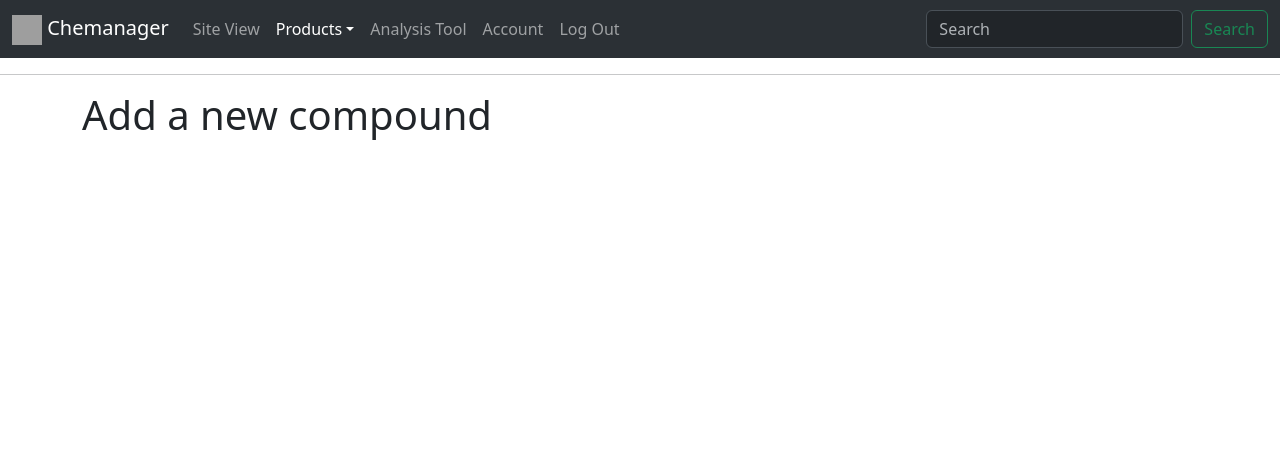
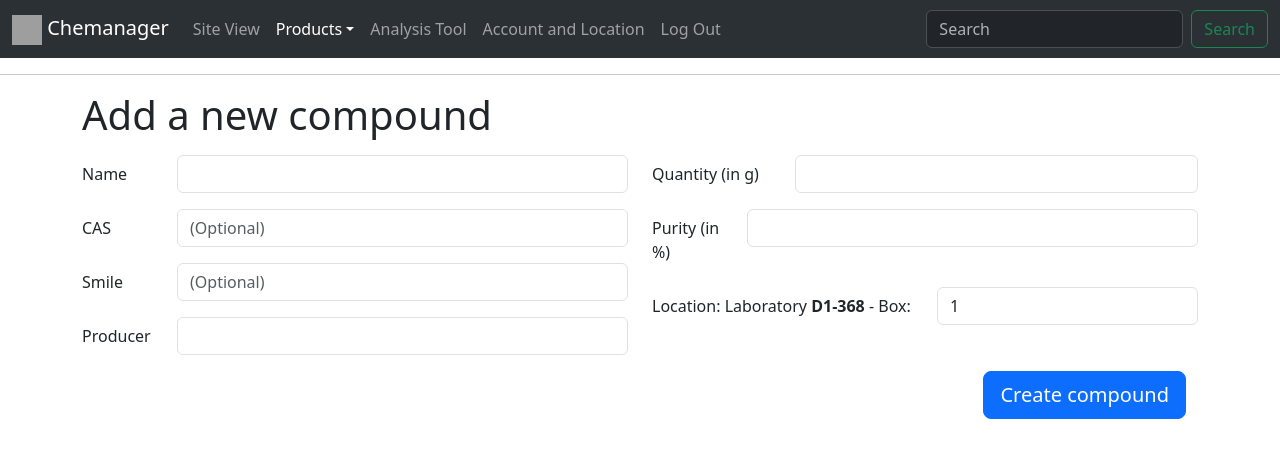
Before and after one commit to 4xel-C/CS50W_Final-project, a Django app: page /inventory/add in a window 1280 px wide. Shown: the top 458 px of the page. Run offline with Django 5.2, Linux system fonts and the light colour scheme; a user stored in the database is signed in; data comes from the database, SQL or seed files in the repository; both versions use the stored data as it was after the commit; grey boxes are pictures that could not be loaded.

Commit message:
Implementation of API route to edit a new product and implementation of create compound page.

```diff
--- a/chemanager/static/chemanager/add.js
+++ b/chemanager/static/chemanager/add.js
@@ -1 +1,44 @@
-let sketcher = new ChemDoodle.SketcherCanvas('sketcher', 500, 300, {useServices:true, oneMolecule:true});
+import { createProduct } from "./api.js";
+import { showAlert } from "./helpers.js";
+
+document.addEventListener('DOMContentLoaded', () => {
+
+    // Create query selectors
+    const locationInput = document.querySelector('#inputLocation');
+    const submitButton = document.querySelector('.submitButton')
+
+    // Create grouped queryselectors for inputs
+    const inputs = document.querySelectorAll('input');
+
+    // Create event listener for the submit button
+    submitButton.addEventListener('click', async () => {
+
+        let data = {
+            'name': inputs[0].value,
+            'cas': inputs[1].value,
+            'smile': inputs[2].value,
+            'producer': inputs[3].value,
+            'quantity': inputs[4].value,
+            'purity': inputs[5].value,
+            'laboratory': locationInput.dataset.laboratory,
+            'box': locationInput.value
+        }
+
+        // Checking if mandatory input are all filled
+        const keysToCheck = ['name', 'producer', 'quantity', 'purity', 'laboratory', 'box']
+        const hasNull = keysToCheck.some(key => data[key] === null || data[key] === undefined || data[key] === '');
+
+        if (hasNull){
+            showAlert('Missing informations!', 'danger');
+            return;
+        }
+
+        // Call the API to add a new product
+        try{
+            await createProduct(data);
+            showAlert('Your product has been successfully created!', 'success')
+        } catch (error) {
+            showAlert(`Impossible to create the product: ${error.message}`, 'danger');
+        }
+    });
+});
--- a/chemanager/static/chemanager/api.js
+++ b/chemanager/static/chemanager/api.js
@@ -198,7 +198,7 @@ export async function editProduct(id, updatedData){
             body: JSON.stringify(updatedData)
         });
 
-        // Fetching error handling
+        // Error handling
         if (!response.ok){
             const errorData = await response.json();
             throw new Error(`HTTP error : ${response.status}, Message : ${errorData.error || 'Unknown Error'}`);
@@ -211,3 +211,34 @@ export async function editProduct(id, updatedData){
         throw error;
     }
 }
+
+// create a product
+export async function createProduct(data){
+
+    const csrfToken = getCookie('csrftoken');
+
+    try {
+        // send the data to the server to create a new product
+        const response = await fetch(`products/create`, {
+            method: 'POST',
+            headers: {
+                'Content-Type': 'application/json',
+                'X-CSRFToken': csrfToken
+            },
+            body: JSON.stringify(data)
+        });
+
+         // Error handling
+         if (!response.ok){
+            const errorData = await response.json();
+            throw new Error(`HTTP error : ${response.status}, Message : ${errorData.error || 'Unknown Error'}`);
+        }
+
+        // return the confirmation
+        const confirmation = await response.json();
+        return confirmation;
+
+    } catch(error){
+        throw error;
+    }
+}
--- a/chemanager/templates/chemanager/add.html
+++ b/chemanager/templates/chemanager/add.html
@@ -2,15 +2,87 @@
 {% load static %}
 
 {% block body %}
-<div class="container">
+<div class="container mb-3">
     <h1 class="page-title">Add a new compound</h1>
 </div>
 
+{% if not lab %}
 <div class="container">
-    <div id="JSME" code="JME.class" name="JME" archive="JME.jar" width="360" height="315" id="JME">
+    <div class="alert alert-warning no-laboratory" role="alert">
+        You cannot register a product if you are not assigned to a laboratory.
+        Please check your <a href='{% url 'account' %}'>account</a> to choose your laboratory.
+    </div>
+</div>
+{% else %}
+
+<div class="container">
+    <div class="row">
+
+        <div class="col-lg-6">
+            <div class="mb-3 row">
+                <label for="inputName" class="col-sm-2 col-form-label">Name</label>
+                <div class="col-sm-10">
+                  <input type="text" class="form-control" id="inputName">
+                </div>
+            </div>
+
+            <div class="mb-3 row">
+                <label for="inputCas" class="col-sm-2 col-form-label">CAS</label>
+                <div class="col-sm-10">
+                  <input type="text" class="form-control" id="inputCas" placeholder="(Optional)">
+                </div>
+            </div>
+
+            <div class="mb-3 row">
+                <label for="inputSmile" class="col-sm-2 col-form-label">Smile</label>
+                <div class="col-sm-10">
+                  <input type="text" class="form-control" id="inputSmile" placeholder="(Optional)">
+                </div>
+            </div>
+
+            <div class="mb-3 row">
+                <label for="inputProduct" class="col-sm-2 col-form-label">Producer</label>
+                <div class="col-sm-10">
+                  <input type="text" class="form-control" id="inputProduct">
+                </div>
+            </div>
+        </div>
+
+        <div class="col-lg-6">
+
+            <div class="mb-3 row">
+                <label for="inputQuantity" class="col-sm-3 col-form-label">Quantity (in g)</label>
+                <div class="col-sm-9">
+                  <input type="number" class="form-control" id="inputQuantity">
+                </div>
+            </div>
+
+            <div class="mb-3 row">
+                <label for="inputPurity" class="col-sm-2 col-form-label">Purity (in %)</label>
+                <div class="col-sm-10">
+                  <input type="numeric" class="form-control" id="inputPurity">
+                </div>
+            </div>
+
+            <div class="mb-3 row">
+                <label for="inputLocation" class="col-sm-6 col-form-label">Location: Laboratory <b>{{ lab.lab_number }}</b> - Box: </label>
+                <div class="col-sm-6">
+                    <select class="form-control edit-area" data-laboratory="{{ lab.lab_number }}" id="inputLocation">
+                        {% for box in boxes %}
+                        <option value="{{ box.box_number }}">{{ box.box_number }}</option>
+                        {% endfor %}
+                      </select>
+                </div>
+            </div>
+
+        </div>
+    </div>
+    <div class="container text-end mb-3">
+        <button class="btn btn-primary btn-lg text-end submitButton">Create compound</button>
+    </div>
 </div>
 
-
+{% endif %}
 {% endblock %}
 
 {% block script %}
--- a/chemanager/templates/chemanager/layout.html
+++ b/chemanager/templates/chemanager/layout.html
@@ -38,7 +38,7 @@
                         </ul>
                     </li>
                     <li class="nav-item"><a class="nav-link {% if 'analysis' in request.path %} active {% endif %}" href="">Analysis Tool</a></li>
-                    <li class="nav-item"><a class="nav-link {% if 'account' in request.path %} active {% endif %}" href="{% url 'account' %}">Account</a></li>
+                    <li class="nav-item"><a class="nav-link {% if 'account' in request.path %} active {% endif %}" href="{% url 'account' %}">Account and Location</a></li>
                     <li class="nav-item"><a class="nav-link" href="{% url 'logout' %}">Log Out</a></li>
                 </ul>
                 <form class="d-flex" role="search" action="/inventory" method="get">
--- a/chemanager/urls.py
+++ b/chemanager/urls.py
@@ -22,6 +22,7 @@ urlpatterns = [
     path("products/<int:id>/favorite", views.products, name="product_Id"),
     path("products/laboratory/<int:id>", views.products, name="lab_products"),
     path("products/watchlist", views.products, name="fetch_watchlist"),
+    path("products/create", views.create_compound, name="create_comound"),
 
     # user
     path("user/me", views.edit_user, name="edit_user"),
--- a/chemanager/views.py
+++ b/chemanager/views.py
@@ -156,7 +156,19 @@ def inventory(request, id=None):
 # register view
 @login_required
 def add_product(request):
-    return render(request, "chemanager/add.html")
+
+    user = request.user
+    user_lab = user.laboratory
+
+    # Recuperate all the boxes available in the laboratory
+    if user_lab:
+        boxes = user_lab.boxes.all()
+
+    return render(request, "chemanager/add.html", {
+        'user': user,
+        'lab': user_lab,
+        'boxes': boxes
+    })
 
 
 # -----------------------------------------------------------API Views
@@ -252,10 +264,30 @@ def products(request, id=None):
                     status=200,
                 )
 
-        # update a product
-        else:
-            pass
 
+def create_compound(request):
+    """Api route to create a new compound/
+    URL: "products/create"
+    Methode: "POST"
+    Body: name, cas, smile, producer, quantity, purity, purity, lab, box
+    """
+    # check authentification
+    user = request.user
+
+    if not user.is_authenticated:
+        return JsonResponse({"error": "Need authentication"})
+
+    if request.method == "POST":
+
+        # fetch the data from the body
+        data = json.loads(request.body)
+        print(data)
+
+    else:
+        return JsonResponse({"error": "Bad request"}, status=400)
+
+
+# ------------------------------------User API
 
 def edit_user(request):
     """
```
Also changed, not shown: db.sqlite3.
